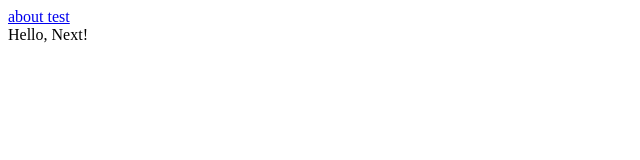
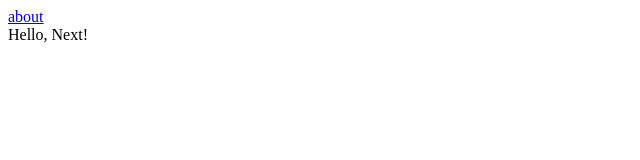
Before and after one commit to zedonora/react-node, a Next.js app in the folder ch1/front/: page / in a window 1280 px wide. Shown: the top 160 px of the page, without its empty margins (0-640 px from the left). Built offline with nearby package versions, Linux system fonts and the light colour scheme.

Commit message:
not working

```diff
--- a/ch1/front/pages/index.js
+++ b/ch1/front/pages/index.js
@@ -4,7 +4,7 @@ const Home = () => {
   return (
     <>
       <Link href="/about">
-        <a>about test</a>
+        <a>about</a>
       </Link>
       <div>Hello, Next!</div>
     </>
```
